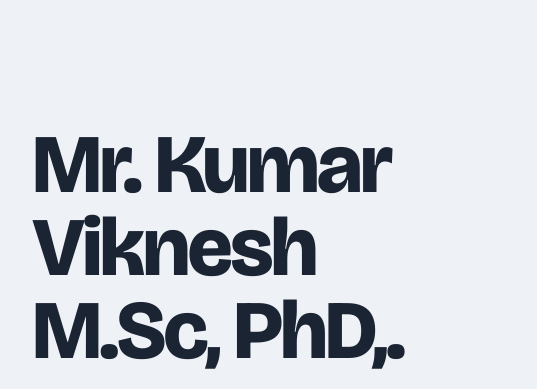
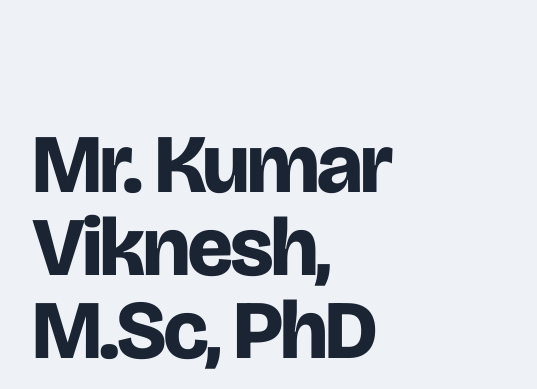
Before and after one commit to vikneshsasikumar/vikneshsasikumar.github.io, a plain HTML site: page index.html in a window 1280 px wide. Shown: the top 389 px of the page, 182-719 px from the left. Drawn offline with nearby package versions, Linux system fonts and the light colour scheme; grey boxes are pictures that could not be loaded.

Commit message:
Fix name formatting in header

```diff
--- a/index.html
+++ b/index.html
@@ -26,7 +26,7 @@
 <header class="hero">
   <div class="wrap hero-grid">
     <div>
-      <h1>Mr. Kumar Viknesh M.Sc, PhD,.</h1>
+      <h1>Mr. Kumar Viknesh, M.Sc, PhD</h1>
       <p class="role">Computational Biology Researcher | Bioinformatics | Computer-Aided Drug Discovery (CADD).
 
 	  Exploring molecular interactions and computational approaches for drug discovery and development.</p>
```
